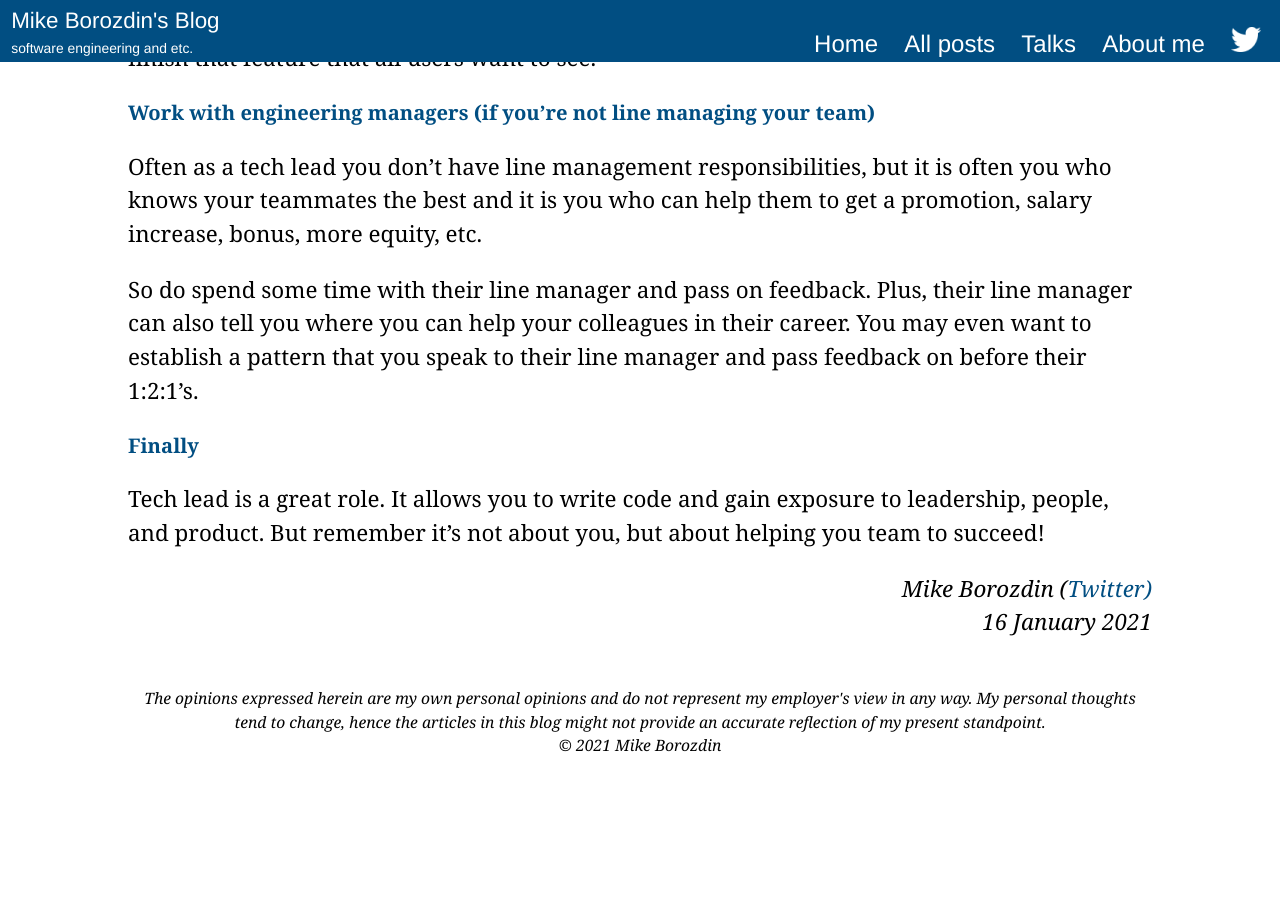
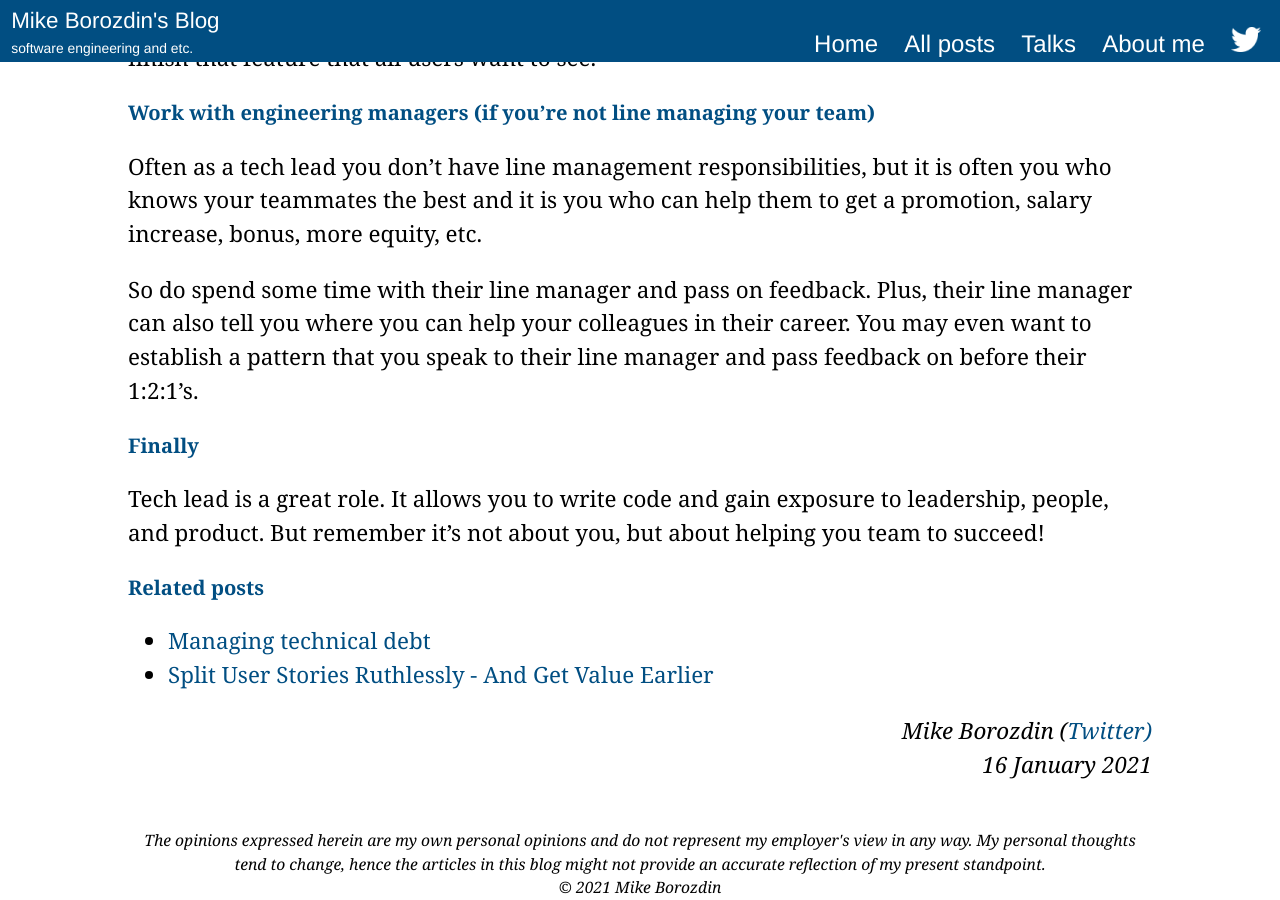
Before and after one commit to mikeborozdin/mikeborozdin.github.io, a Jekyll site: the page built from _posts/2021-01-16-being-effective-tech-lead.md, in a window 1280 px wide and 900 px high, scrolled down 4457 px. Built offline with Jekyll 4.4.1, drawn with Linux system fonts in a browser that asks for light colours; comment, search, counter and statistics services are not loaded; before the commit the page ends 5215 px from its top, so only the background shows below that.

Commit message:
related posts

```diff
--- a/_posts/2021-01-16-being-effective-tech-lead.md
+++ b/_posts/2021-01-16-being-effective-tech-lead.md
@@ -119,3 +119,8 @@ So do spend some time with their line manager and pass on feedback. Plus, their
 # Finally
 
 Tech lead is a great role. It allows you to write code and gain exposure to leadership, people, and product. But remember it’s not about you, but about helping you team to succeed!
+
+# Related posts
+
+* [Managing technical debt](/post/managing-technical-debt/)
+* [Split User Stories Ruthlessly - And Get Value Earlier](/post/split-user-stories-get-value-early/)
```
Also changed, not shown: _posts/2017-08-13-split-user-stories-get-value-early.md (+5 -0 lines).
